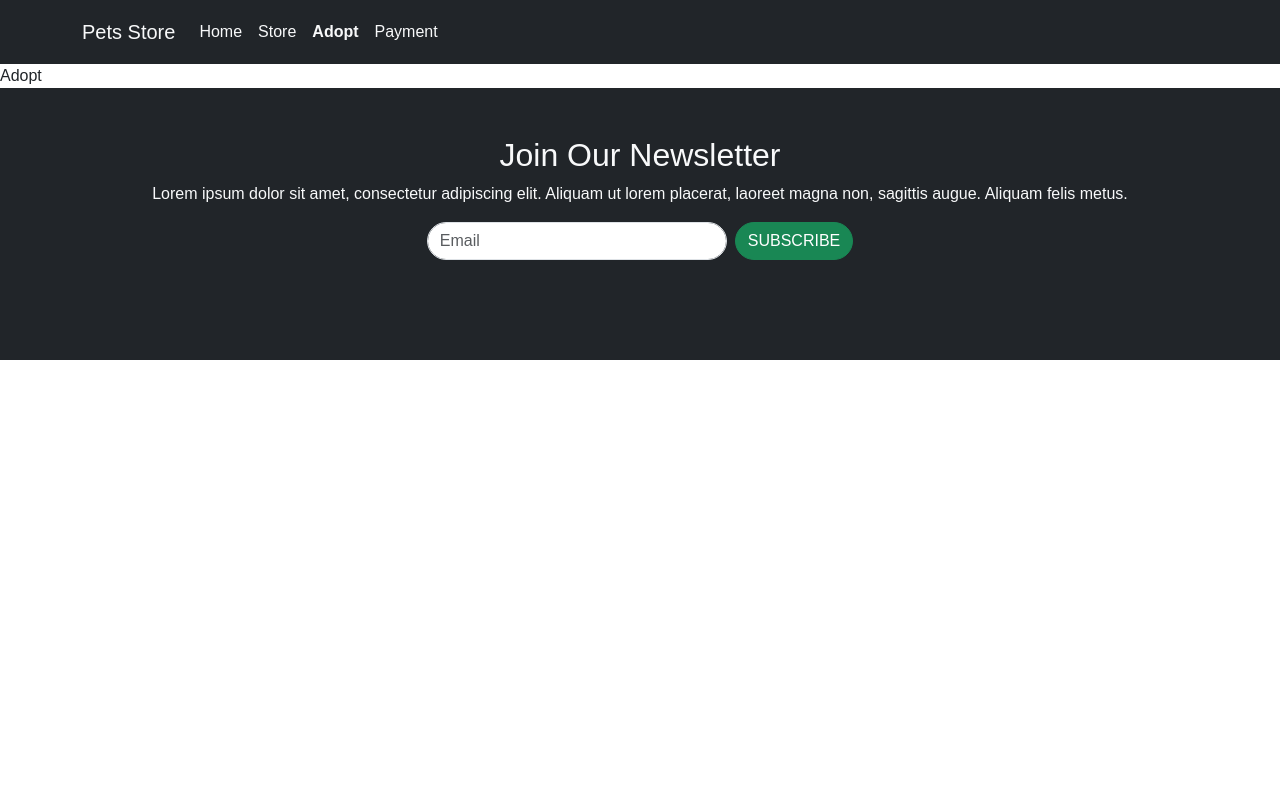
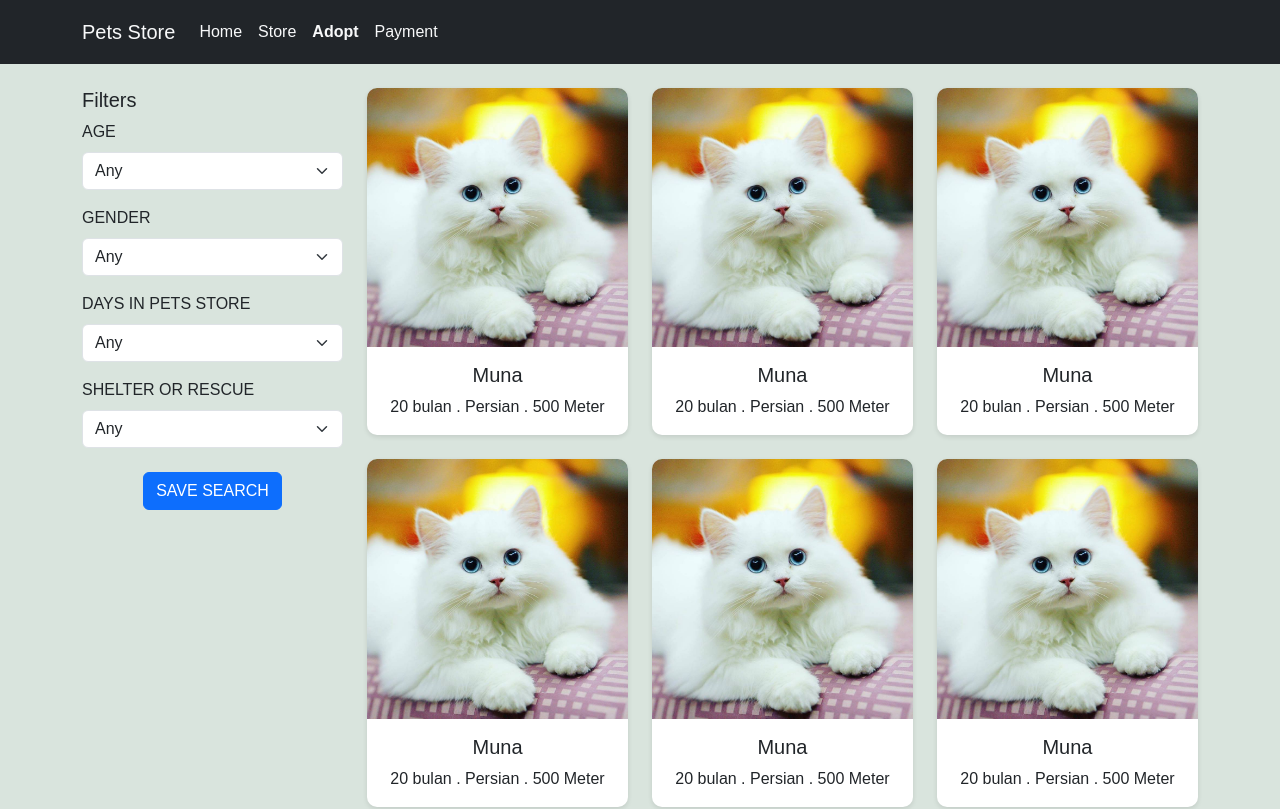
Before and after one commit to AlwiAlpariji/DevOps-TeamProject, a React (Vite) app: page /Adopt in a window 1280 px wide. Shown: the top 809 px of the page. Built offline with nearby package versions, Linux system fonts and the light colour scheme.

Commit message:
menambahkan halaman Adopsi

```diff
--- a/src/pages/Adoptpg.jsx
+++ b/src/pages/Adoptpg.jsx
@@ -1,9 +1,78 @@
-const Aboutpg = () => {
-  return (
-    <div>
-      Adopt
-    </div>
-  )
+import React from 'react';
+import 'bootstrap/dist/css/bootstrap.min.css';
+import '../style/Adopt.css'; // Optional custom styles
+
+const Adoptpg = () => {
+    const cats = Array(9).fill({
+        name: 'Muna',
+        age: '20 bulan',
+        breed: 'Persian',
+        distance: '500 Meter',
+    });
+
+    return (
+        <div className="container mt-4">
+            <div className="row">
+                {/* Filters Section */}
+                <div className="col-md-3">
+                    <h5>Filters</h5>
+                    <div className="mb-3">
+                        <label className="form-label">AGE</label>
+                        <select className="form-select">
+                            <option>Any</option>
+                            <option>1</option>
+                            <option>2</option>
+                        </select>
+                    </div>
+                    <div className="mb-3">
+                        <label className="form-label">GENDER</label>
+                        <select className="form-select">
+                            <option>Any</option>
+                            <option>Male</option>
+                            <option>Female</option>
+                        </select>
+                    </div>
+                    <div className="mb-3">
+                        <label className="form-label">DAYS IN PETS STORE</label>
+                        <select className="form-select">
+                            <option>Any</option>
+                            <option>1</option>
+                            <option>2</option>
+                        </select>
+                    </div>
+                    <div className="mb-3">
+                        <label className="form-label">SHELTER OR RESCUE</label>
+                        <select className="form-select">
+                            <option>Any</option>
+                            <option>Yes</option>
+                            <option>No</option>
+                        </select>
+                    </div>
+                    <div className="text-center mt-4">
+                        <button className="btn btn-primary">SAVE SEARCH</button>
+                    </div>
+                </div>
+
+                {/* Cats List Section */}
+                <div className="col-md-9">
+                    <div className="row">
+                        {cats.map((cat, index) => (
+                            <div className="col-md-4 mb-4" key={index}>
+                                <div className="card">
+                                    <img src={"public/Kucing 1.jpg"} className="card-img-top" alt="Cat" />
+                                    <div className="card-body text-center">
+                                        <h5 className="card-title">{cat.name}</h5>
+                                        <p className="card-text">{cat.age} . {cat.breed} . {cat.distance}</p>
+                                    </div>
+                                </div>
+                            </div>
+                        ))}
+                    </div>
+
+                </div>
+            </div>
+        </div>
+    );
 }
 
-export default Aboutpg
+export default Adoptpg;
--- a/src/pages/Homepage.jsx
+++ b/src/pages/Homepage.jsx
@@ -56,7 +56,7 @@ const Homepage = () => {
         <div className="row">
           <div className="col-md-4 mb-4">
             <div className="card h-100">
-              <img src="/path/to/cat-anna.jpg" className="card-img-top" alt="Anna" />
+              <img src="public/Kucing 1.jpg" className="card-img-top" alt="Anna" />
               <div className="card-body">
                 <h5 className="card-title">Anna</h5>
                 <p className="card-text">Domestic Short-Hair</p>
@@ -67,7 +67,7 @@ const Homepage = () => {
 
           <div className="col-md-4 mb-4">
             <div className="card h-100">
-              <img src="/path/to/dog-ollie.jpg" className="card-img-top" alt="Ollie" />
+              <img src="public/Kucing 1.jpg" className="card-img-top" alt="Ollie" />
               <div className="card-body">
                 <h5 className="card-title">Ollie</h5>
                 <p className="card-text">Doberman</p>
@@ -78,7 +78,7 @@ const Homepage = () => {
 
           <div className="col-md-4 mb-4">
             <div className="card h-100">
-              <img src="/path/to/cat-will.jpg" className="card-img-top" alt="Will" />
+              <img src="public/Kucing 1.jpg" className="card-img-top" alt="Will" />
               <div className="card-body">
                 <h5 className="card-title">Will</h5>
                 <p className="card-text">Domestic Short-Hair</p>
--- /dev/null
+++ b/src/style/Adopt.css
@@ -0,0 +1,13 @@
+body {
+    background-color: #D9E4DD; /* Light background */
+}
+
+.card {
+    border: none; /* Remove card border */
+    border-radius: 10px; /* Rounded corners */
+    box-shadow: 0 2px 5px rgba(0,0,0,0.1); /* Light shadow */
+}
+
+.card-img-top {
+    border-radius: 10px 10px 0 0; /* Rounded top corners for images */
+}
```
Also changed, not shown: public/Gambar1.webp (added), public/Kucing 1.jpg (added).
